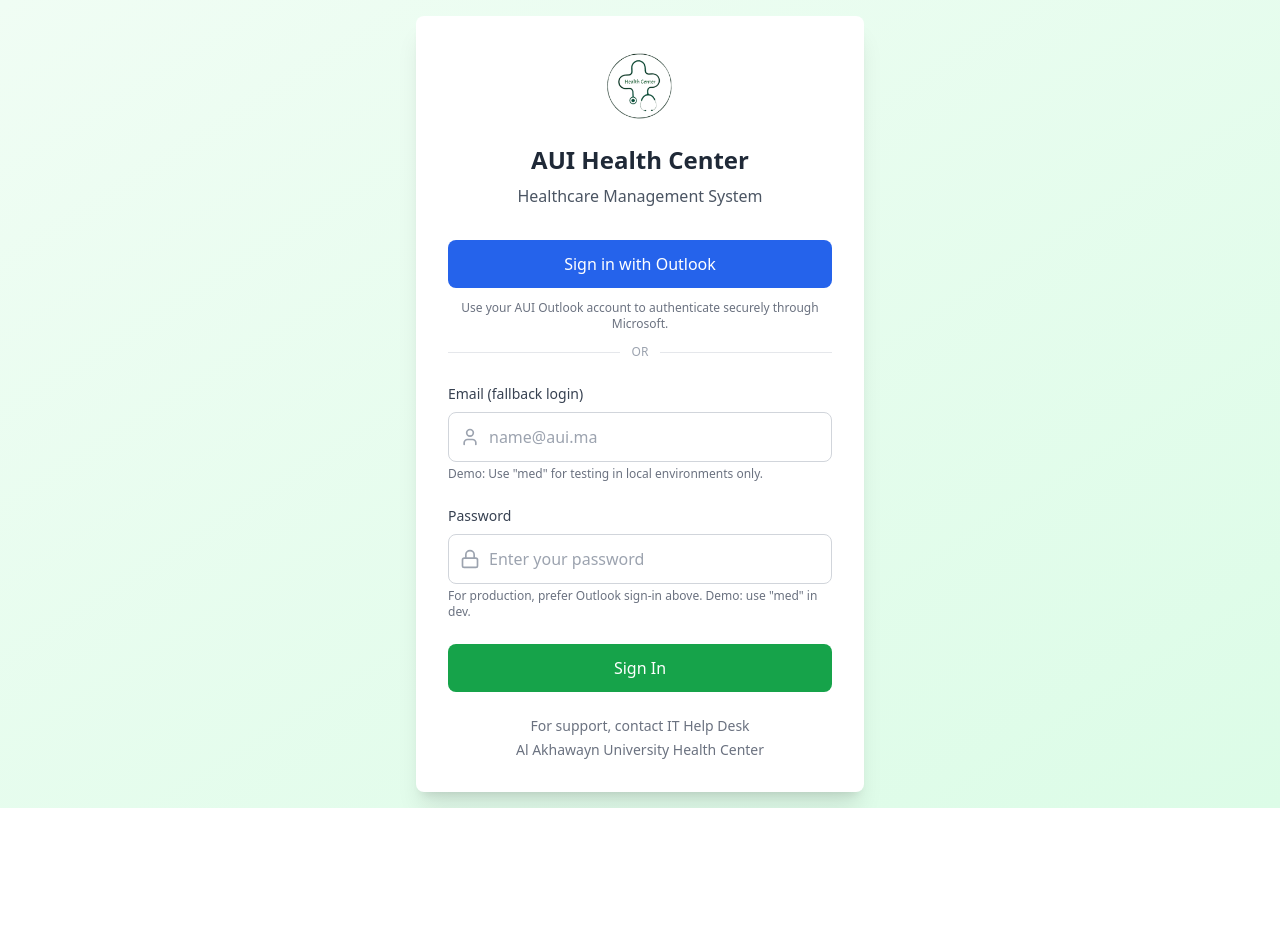
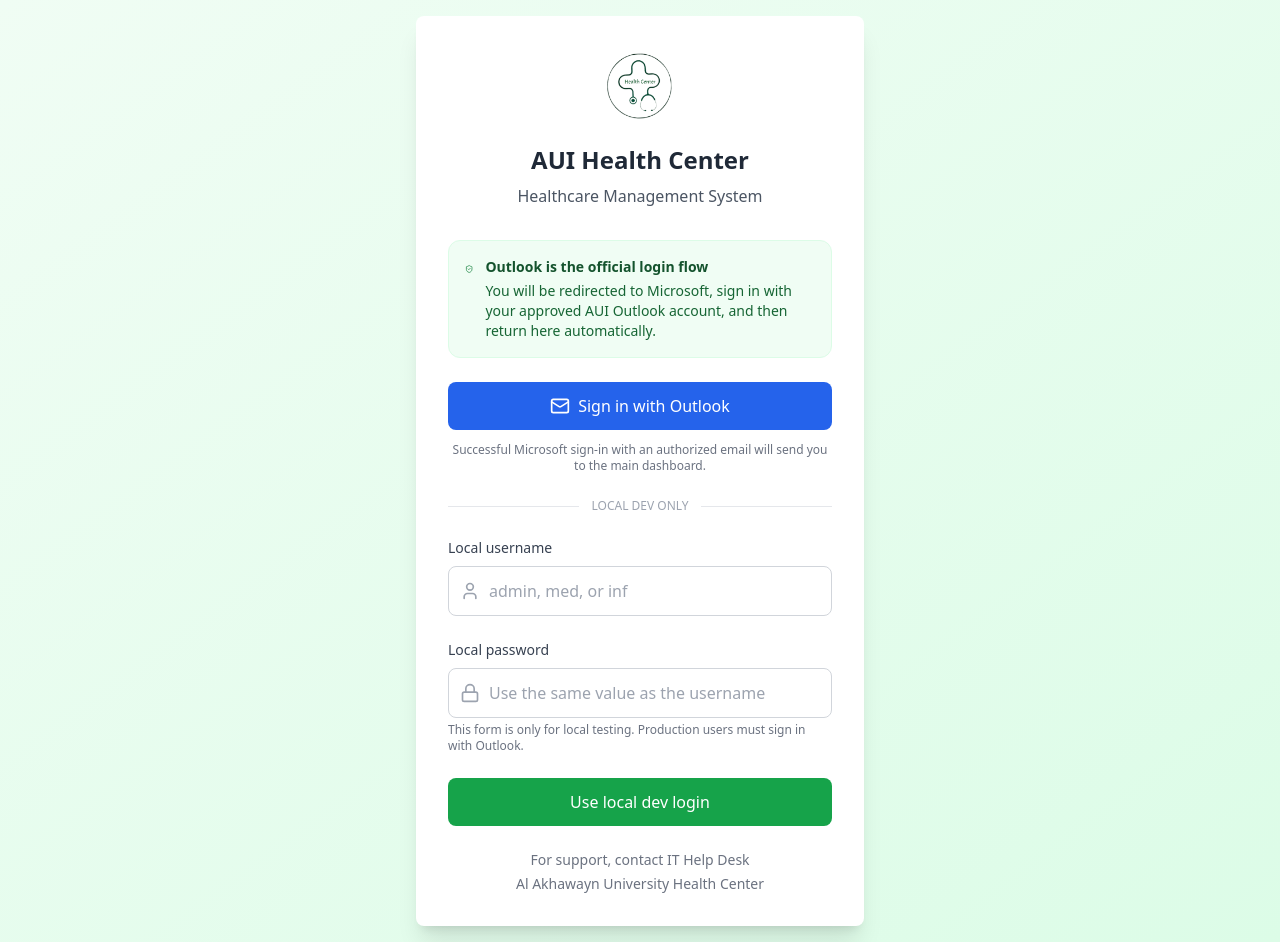
Before and after one commit to soufianeabou/healthcenter, a React (Vite) app: page / in a window 1280 px wide. Before the commit the page ends 808 px from the top, so only its background shows below. Built offline with nearby package versions, Linux system fonts and the light colour scheme; no server answers.

Commit message:
auth fix

```diff
--- a/src/App.tsx
+++ b/src/App.tsx
@@ -23,13 +23,24 @@ import { UserRole } from './types/roles';
 import ConsultationDetails from './pages/ConsultationDetails';
 
 function AppContent() {
-  const { user, isAuthenticated } = useAuth();
+  const { user, isAuthenticated, isAuthLoading } = useAuth();
   const location = useLocation();
   const [mobileMenuOpen, setMobileMenuOpen] = useState(false);
 
   useEffect(() => {
     setMobileMenuOpen(false);
   }, [location.pathname]);
+
+  if (isAuthLoading) {
+    return (
+      <div className="min-h-screen bg-gradient-to-br from-green-50 to-green-100 flex items-center justify-center p-4">
+        <div className="bg-white rounded-2xl shadow-xl px-8 py-10 text-center">
+          <div className="w-10 h-10 mx-auto rounded-full border-4 border-green-200 border-t-green-600 animate-spin" />
+          <p className="mt-4 text-sm text-gray-600">Checking your Health Center session...</p>
+        </div>
+      </div>
+    );
+  }
 
   if (!isAuthenticated) {
     return <Login />;
--- a/src/context/AuthContext.tsx
+++ b/src/context/AuthContext.tsx
@@ -14,8 +14,24 @@ interface User {
   status: UserStatus;
 }
 
-const AUTH_BASE_URL =
-  (import.meta as any).env?.VITE_AUTH_BASE_URL || window.location.origin;
+const PROD_APP_ORIGIN = 'https://hc.aui.ma';
+const LOCAL_HOSTNAMES = new Set(['localhost', '127.0.0.1']);
+
+const getAuthBaseUrl = () => {
+  const configuredBaseUrl = (import.meta as any).env?.VITE_AUTH_BASE_URL?.trim();
+  if (configuredBaseUrl) {
+    return configuredBaseUrl.replace(/\/$/, '');
+  }
+
+  if (window.location.origin === PROD_APP_ORIGIN) {
+    return window.location.origin;
+  }
+
+  return PROD_APP_ORIGIN;
+};
+
+const AUTH_BASE_URL = getAuthBaseUrl();
+const DEV_LOGIN_ENABLED = LOCAL_HOSTNAMES.has(window.location.hostname);
 
 const normalizeEmail = (value: string | null | undefined) =>
   (value || '').trim().toLowerCase();
@@ -177,6 +193,16 @@ const resolveUserFromEmail = (email: string | null | undefined): User | null =>
   return EMAIL_DIRECTORY[key] || null;
 };
 
+const clearStoredAuth = () => {
+  localStorage.removeItem('user');
+  localStorage.removeItem('authSource');
+};
+
+const persistUser = (nextUser: User, source: 'local' | 'sso') => {
+  localStorage.setItem('user', JSON.stringify(nextUser));
+  localStorage.setItem('authSource', source);
+};
+
 const extractEmailFromPrincipal = (principal: any): string | null => {
   if (!principal) return null;
 
@@ -202,6 +228,8 @@ const extractEmailFromPrincipal = (principal: any): string | null => {
 interface AuthContextType {
   user: User | null;
   isAuthenticated: boolean;
+  isAuthLoading: boolean;
+  authError: string | null;
   login: (username: string, password: string) => Promise<{ success: boolean; error?: string }>;
   loginWithOutlook: () => void;
   logout: () => void;
@@ -226,19 +254,25 @@ export const useAuth = () => {
 export const AuthProvider: React.FC<{ children: React.ReactNode }> = ({ children }) => {
   const [user, setUser] = useState<User | null>(null);
   const [isAuthenticated, setIsAuthenticated] = useState(false);
+  const [isAuthLoading, setIsAuthLoading] = useState(true);
+  const [authError, setAuthError] = useState<string | null>(null);
 
   useEffect(() => {
     const storedUser = localStorage.getItem('user');
+    const storedAuthSource = localStorage.getItem('authSource');
     if (storedUser) {
       setUser(JSON.parse(storedUser));
       setIsAuthenticated(true);
+    }
+
+    if (storedAuthSource === 'local') {
+      setIsAuthLoading(false);
       return;
     }
 
     const tryHydrateFromSso = async () => {
       try {
-        const base = AUTH_BASE_URL.replace(/\/$/, '');
-        const response = await fetch(`${base}/auth/user`, {
+        const response = await fetch(`${AUTH_BASE_URL}/auth/user`, {
           credentials: 'include'
         });
         if (!response.ok) {
@@ -246,14 +280,34 @@ export const AuthProvider: React.FC<{ children: React.ReactNode }> = ({ children
         }
         const principal = await response.json();
         const email = extractEmailFromPrincipal(principal);
+        if (!email) {
+          if (!storedUser || storedAuthSource === 'sso') {
+            clearStoredAuth();
+            setUser(null);
+            setIsAuthenticated(false);
+          }
+          return;
+        }
+
         const mappedUser = resolveUserFromEmail(email);
         if (mappedUser) {
+          setAuthError(null);
           setUser(mappedUser);
           setIsAuthenticated(true);
-          localStorage.setItem('user', JSON.stringify(mappedUser));
+          persistUser(mappedUser, 'sso');
+          return;
         }
+
+        clearStoredAuth();
+        setUser(null);
+        setIsAuthenticated(false);
+        setAuthError(
+          `The Outlook account ${email} is authenticated but is not authorized to access this application.`
+        );
       } catch (error) {
         console.error('Failed to hydrate user from SSO:', error);
+      } finally {
+        setIsAuthLoading(false);
       }
     };
 
@@ -262,22 +316,16 @@ export const AuthProvider: React.FC<{ children: React.ReactNode }> = ({ children
 
   const login = async (username: string, password: string): Promise<{ success: boolean; error?: string }> => {
     try {
-      // Minimal mock auth for non-SSO environments: support provided emails with shared password,
-      // and keep existing demo users for local testing.
-      const PASS = '@@Passw0rd@@';
       const uname = (username || '').trim();
-      const ukey = normalizeEmail(uname);
+      setAuthError(null);
 
-      const emailUser = resolveUserFromEmail(ukey);
-      if (emailUser && password === PASS) {
-        const u = emailUser;
-        setUser(u);
-        setIsAuthenticated(true);
-        localStorage.setItem('user', JSON.stringify(u));
-        return { success: true };
+      if (!DEV_LOGIN_ENABLED) {
+        return {
+          success: false,
+          error: 'Production access is managed through Outlook. Please use "Sign in with Outlook".'
+        };
       }
 
-      // Existing minimal mocks preserved
       if (uname === 'inf' && password === 'inf') {
         const mockNurseUser: User = {
           id: 3,
@@ -293,7 +341,7 @@ export const AuthProvider: React.FC<{ children: React.ReactNode }> = ({ children
         };
         setUser(mockNurseUser);
         setIsAuthenticated(true);
-        localStorage.setItem('user', JSON.stringify(mockNurseUser));
+        persistUser(mockNurseUser, 'local');
         return { success: true };
       }
 
@@ -312,7 +360,7 @@ export const AuthProvider: React.FC<{ children: React.ReactNode }> = ({ children
         };
         setUser(mockAdminUser);
         setIsAuthenticated(true);
-        localStorage.setItem('user', JSON.stringify(mockAdminUser));
+        persistUser(mockAdminUser, 'local');
         return { success: true };
       }
 
@@ -331,11 +379,11 @@ export const AuthProvider: React.FC<{ children: React.ReactNode }> = ({ children
         };
         setUser(mockDoctorUser);
         setIsAuthenticated(true);
-        localStorage.setItem('user', JSON.stringify(mockDoctorUser));
+        persistUser(mockDoctorUser, 'local');
         return { success: true };
       }
 
-      return { success: false, error: 'Invalid username or password' };
+      return { success: false, error: 'Invalid local development credentials.' };
     } catch (error) {
       console.error('Login failed:', error);
       return { success: false, error: 'An unexpected error occurred during login.' };
@@ -343,14 +391,22 @@ export const AuthProvider: React.FC<{ children: React.ReactNode }> = ({ children
   };
 
   const loginWithOutlook = () => {
-    const base = AUTH_BASE_URL.replace(/\/$/, '');
-    window.location.href = `${base}/oauth2/authorization/azure-dev`;
+    setAuthError(null);
+    window.location.href = `${AUTH_BASE_URL}/oauth2/authorization/azure-dev`;
   };
 
   const logout = () => {
+    const authSource = localStorage.getItem('authSource');
+    clearStoredAuth();
     setUser(null);
     setIsAuthenticated(false);
-    localStorage.removeItem('user');
+    setAuthError(null);
+
+    if (authSource === 'local') {
+      return;
+    }
+
+    window.location.href = `${AUTH_BASE_URL}/logout`;
   };
 
   const updateProfile = async (userData: Partial<User>): Promise<boolean> => {
@@ -404,6 +460,8 @@ export const AuthProvider: React.FC<{ children: React.ReactNode }> = ({ children
       value={{
         user,
         isAuthenticated,
+        isAuthLoading,
+        authError,
         login,
         loginWithOutlook,
         logout,
--- a/src/pages/Login.tsx
+++ b/src/pages/Login.tsx
@@ -1,13 +1,15 @@
 import React, { useState } from 'react';
-import { User, Lock, AlertCircle } from 'lucide-react';
+import { User, Lock, AlertCircle, ShieldCheck, Mail } from 'lucide-react';
 import { useAuth } from '../context/AuthContext';
+
+const isLocalDev = ['localhost', '127.0.0.1'].includes(window.location.hostname);
 
 const Login = () => {
   const [username, setUsername] = useState('');
   const [password, setPassword] = useState('');
   const [isLoading, setIsLoading] = useState(false);
   const [error, setError] = useState('');
-  const { login, loginWithOutlook } = useAuth();
+  const { login, loginWithOutlook, authError } = useAuth();
 
   const handleSubmit = async (e: React.FormEvent) => {
     e.preventDefault();
@@ -44,28 +46,52 @@ const Login = () => {
             </div>
           )}
 
+          {authError && (
+            <div className="mb-4 p-3 bg-amber-50 border border-amber-200 rounded-lg flex items-start space-x-2">
+              <AlertCircle className="w-5 h-5 text-amber-500 mt-0.5" />
+              <span className="text-amber-800 text-sm">{authError}</span>
+            </div>
+          )}
+
+          <div className="mb-6 rounded-xl border border-green-100 bg-green-50 p-4">
+            <div className="flex items-start gap-3">
+              <ShieldCheck className="w-5 h-5 text-green-700 mt-0.5" />
+              <div>
+                <p className="text-sm font-semibold text-green-900">Outlook is the official login flow</p>
+                <p className="mt-1 text-sm text-green-800">
+                  You will be redirected to Microsoft, sign in with your approved AUI Outlook account,
+                  and then return here automatically.
+                </p>
+              </div>
+            </div>
+          </div>
+
           <div className="space-y-3 mb-6">
             <button
               type="button"
               onClick={loginWithOutlook}
-              className="w-full bg-blue-600 text-white py-3 px-4 rounded-lg hover:bg-blue-700 focus:ring-2 focus:ring-blue-500 focus:ring-offset-2 transition-colors duration-200"
+              className="w-full bg-blue-600 text-white py-3 px-4 rounded-lg hover:bg-blue-700 focus:ring-2 focus:ring-blue-500 focus:ring-offset-2 transition-colors duration-200 flex items-center justify-center gap-2"
             >
+              <Mail className="w-5 h-5" />
               Sign in with Outlook
             </button>
             <p className="text-xs text-gray-500 text-center">
-              Use your AUI Outlook account to authenticate securely through Microsoft.
+              Successful Microsoft sign-in with an authorized email will send you to the main dashboard.
             </p>
-            <div className="flex items-center gap-3">
+          </div>
+
+          {isLocalDev && (
+            <>
+              <div className="flex items-center gap-3 mb-6">
                 <div className="flex-1 h-px bg-gray-200" />
-              <span className="text-xs text-gray-400 uppercase">or</span>
+                <span className="text-xs text-gray-400 uppercase">local dev only</span>
                 <div className="flex-1 h-px bg-gray-200" />
-            </div>
               </div>
 
               <form onSubmit={handleSubmit} className="space-y-6">
                 <div>
                   <label className="block text-sm font-medium text-gray-700 mb-2">
-                Email (fallback login)
+                    Local username
                   </label>
                   <div className="relative">
                     <User className="w-5 h-5 absolute left-3 top-1/2 transform -translate-y-1/2 text-gray-400" />
@@ -74,18 +100,15 @@ const Login = () => {
                       value={username}
                       onChange={(e) => setUsername(e.target.value)}
                       className="w-full pl-10 pr-4 py-3 border border-gray-300 rounded-lg focus:ring-2 focus:ring-green-500 focus:border-transparent"
-                  placeholder="name@aui.ma"
+                      placeholder="admin, med, or inf"
                       required
                     />
                   </div>
-              <p className="text-xs text-gray-500 mt-1">
-                Demo: Use "med" for testing in local environments only.
-              </p>
                 </div>
 
                 <div>
                   <label className="block text-sm font-medium text-gray-700 mb-2">
-                Password
+                    Local password
                   </label>
                   <div className="relative">
                     <Lock className="w-5 h-5 absolute left-3 top-1/2 transform -translate-y-1/2 text-gray-400" />
@@ -94,12 +117,12 @@ const Login = () => {
                       value={password}
                       onChange={(e) => setPassword(e.target.value)}
                       className="w-full pl-10 pr-4 py-3 border border-gray-300 rounded-lg focus:ring-2 focus:ring-green-500 focus:border-transparent"
-                  placeholder="Enter your password"
+                      placeholder="Use the same value as the username"
                       required
                     />
                   </div>
                   <p className="text-xs text-gray-500 mt-1">
-                For production, prefer Outlook sign-in above. Demo: use "med" in dev.
+                    This form is only for local testing. Production users must sign in with Outlook.
                   </p>
                 </div>
 
@@ -108,9 +131,11 @@ const Login = () => {
                   disabled={isLoading}
                   className="w-full bg-green-600 text-white py-3 px-4 rounded-lg hover:bg-green-700 focus:ring-2 focus:ring-green-500 focus:ring-offset-2 transition-colors duration-200 disabled:opacity-50 disabled:cursor-not-allowed"
                 >
-              {isLoading ? 'Signing in...' : 'Sign In'}
+                  {isLoading ? 'Signing in...' : 'Use local dev login'}
                 </button>
               </form>
+            </>
+          )}
 
           <div className="mt-6 text-center text-sm text-gray-500">
             <p>For support, contact IT Help Desk</p>
```
Lines whose indentation alone changed are shown as unchanged.
